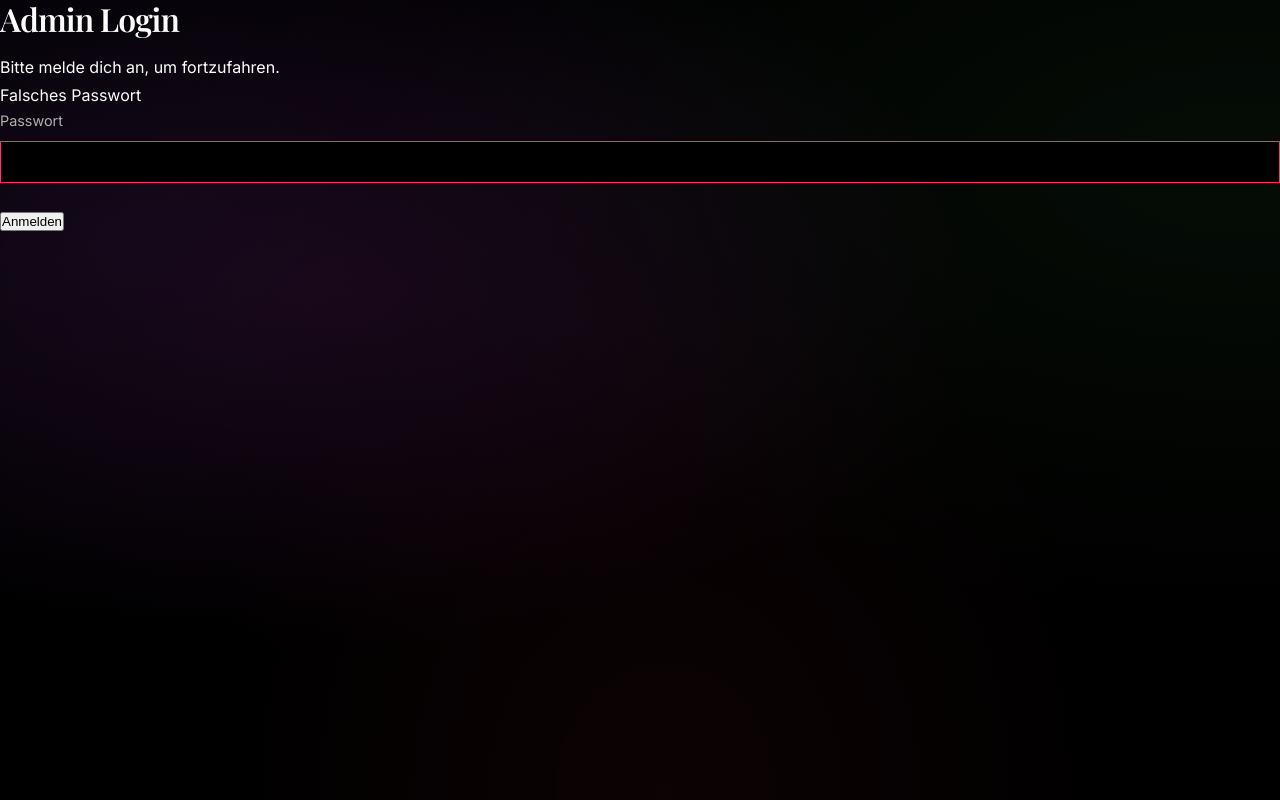
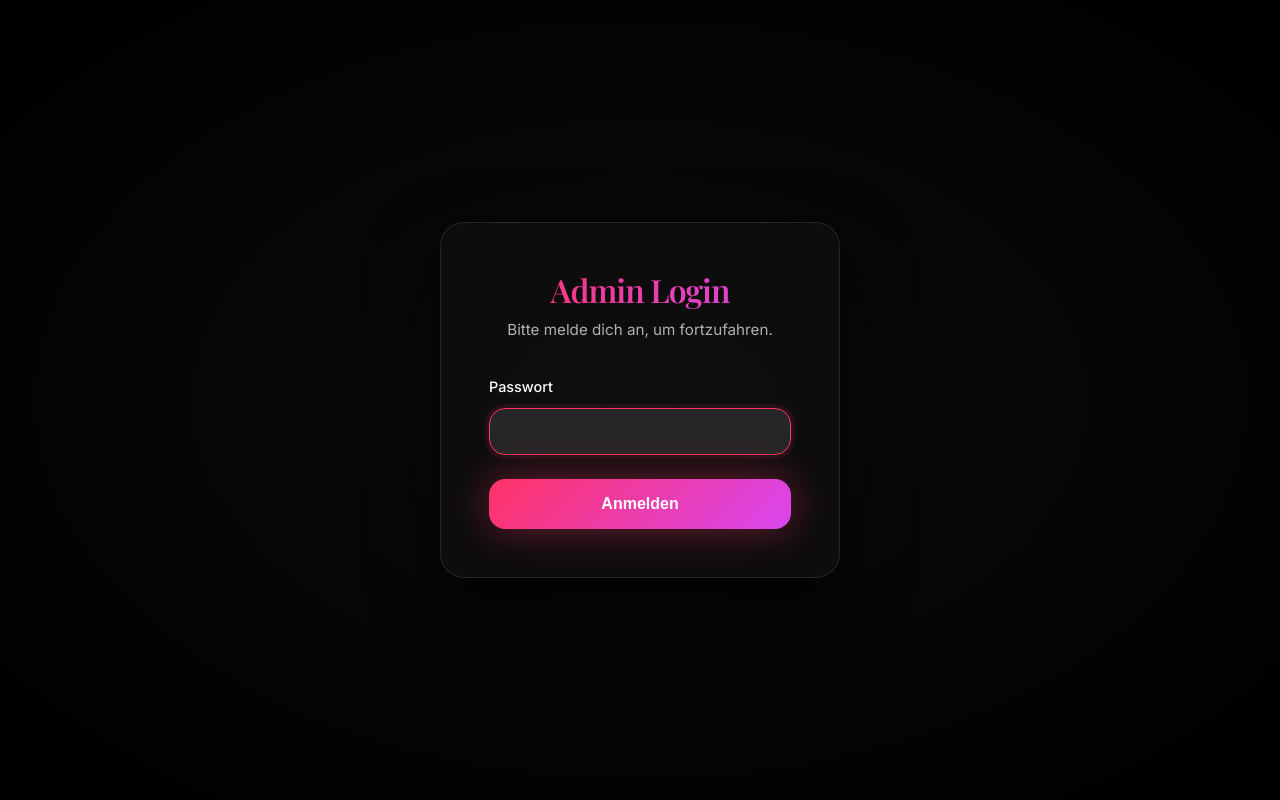
Before and after one commit to GalaxyGamer5/photon-capture, a PHP site: page /admin/login.html in a window 1280 px wide. Run offline with PHP 8.4, Linux system fonts and the light colour scheme; some web fonts are replaced.

Commit message:
Add files via upload

```diff
--- a/admin/api/auth.php
+++ b/admin/api/auth.php
@@ -4,9 +4,16 @@ require_once 'config.php';
 
 session_start();
 
+try {
     // Handle POST request (Login)
     if ($_SERVER['REQUEST_METHOD'] === 'POST') {
-    $data = json_decode(file_get_contents('php://input'), true);
+        $input = file_get_contents('php://input');
+        $data = json_decode($input, true);
+
+        if (json_last_error() !== JSON_ERROR_NONE) {
+            throw new Exception('Invalid JSON input');
+        }
+
         $password = $data['password'] ?? '';
 
         // Verify password
@@ -31,4 +38,11 @@ if ($_SERVER['REQUEST_METHOD'] === 'GET') {
         $isLoggedIn = isset($_SESSION['admin_logged_in']) && $_SESSION['admin_logged_in'] === true;
         jsonResponse(['loggedIn' => $isLoggedIn]);
     }
+} catch (Exception $e) {
+    error_log("Auth Error: " . $e->getMessage());
+    jsonResponse(['success' => false, 'message' => 'Server error: ' . $e->getMessage()], 500);
+} catch (Error $e) {
+    error_log("Auth Fatal Error: " . $e->getMessage());
+    jsonResponse(['success' => false, 'message' => 'Server fatal error'], 500);
+}
 ?>
--- a/admin/css/style.css
+++ b/admin/css/style.css
@@ -2484,3 +2484,133 @@ body.loading {
         width: 100%;
     }
 }
+
+/* --- Login Page Styles --- */
+#login-screen {
+    display: flex;
+    justify-content: center;
+    align-items: center;
+    min-height: 100vh;
+    background: radial-gradient(ellipse at center, var(--bg-secondary) 0%, var(--bg-color) 100%);
+    padding: 1rem;
+}
+
+.login-box {
+    background: var(--glass-bg);
+    backdrop-filter: blur(20px);
+    -webkit-backdrop-filter: blur(20px);
+    padding: 3rem;
+    border-radius: var(--border-radius-lg);
+    border: 1px solid var(--glass-border);
+    box-shadow: var(--shadow-xl);
+    width: 100%;
+    max-width: 400px;
+    text-align: center;
+    animation: fadeInUp 0.8s var(--ease-out-expo);
+}
+
+.login-box h1 {
+    font-size: 2rem;
+    margin-bottom: 0.5rem;
+    background: var(--gradient-primary);
+    -webkit-background-clip: text;
+    background-clip: text;
+    -webkit-text-fill-color: transparent;
+}
+
+.login-box p {
+    color: var(--text-secondary);
+    margin-bottom: 2rem;
+    font-size: 0.95rem;
+}
+
+.form-group {
+    margin-bottom: 1.5rem;
+    text-align: left;
+}
+
+.form-group label {
+    display: block;
+    margin-bottom: 0.5rem;
+    color: var(--text-primary);
+    font-weight: 500;
+    font-size: 0.9rem;
+}
+
+.form-control {
+    width: 100%;
+    padding: 0.8rem 1rem;
+    background: rgba(255, 255, 255, 0.05);
+    border: 1px solid var(--border-color);
+    border-radius: var(--border-radius);
+    color: var(--text-primary);
+    font-family: var(--font-body);
+    font-size: 1rem;
+    transition: all var(--transition-speed) ease;
+}
+
+.form-control:focus {
+    outline: none;
+    border-color: var(--accent-color);
+    background: rgba(255, 255, 255, 0.1);
+    box-shadow: 0 0 0 4px rgba(255, 51, 102, 0.1);
+}
+
+.btn-primary {
+    width: 100%;
+    padding: 1rem;
+    background: var(--gradient-primary);
+    color: white;
+    border: none;
+    border-radius: var(--border-radius);
+    font-weight: 600;
+    font-size: 1rem;
+    cursor: pointer;
+    transition: all var(--transition-speed) ease;
+    box-shadow: var(--shadow-glow);
+}
+
+.btn-primary:hover {
+    transform: translateY(-2px);
+    box-shadow: var(--shadow-glow-strong);
+}
+
+.btn-primary:active {
+    transform: translateY(0);
+}
+
+.error-message {
+    background: rgba(255, 51, 102, 0.1);
+    border: 1px solid rgba(255, 51, 102, 0.3);
+    color: #ff3366;
+    padding: 0.8rem;
+    border-radius: var(--border-radius);
+    margin-bottom: 1.5rem;
+    font-size: 0.9rem;
+    display: none;
+    animation: shake 0.5s cubic-bezier(.36, .07, .19, .97) both;
+}
+
+@keyframes shake {
+
+    10%,
+    90% {
+        transform: translate3d(-1px, 0, 0);
+    }
+
+    20%,
+    80% {
+        transform: translate3d(2px, 0, 0);
+    }
+
+    30%,
+    50%,
+    70% {
+        transform: translate3d(-4px, 0, 0);
+    }
+
+    40%,
+    60% {
+        transform: translate3d(4px, 0, 0);
+    }
+}
```
Lines whose indentation alone changed are shown as unchanged.
